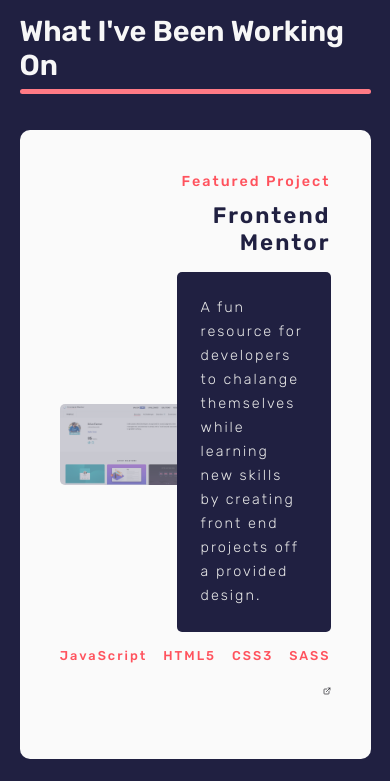
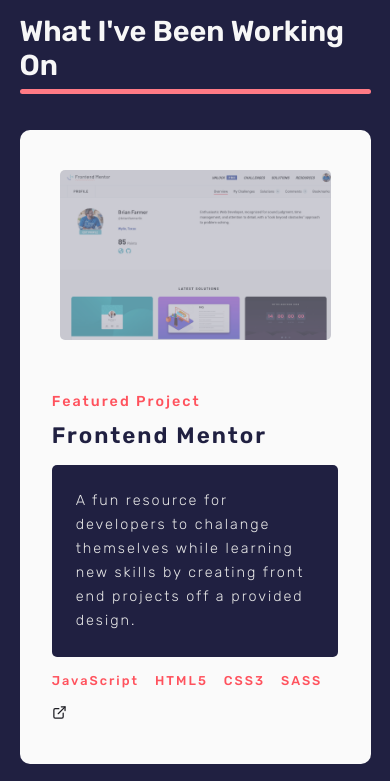
Before and after one commit to brianlfarmerllc/dev_portfolio_v3, a React (Create React App) app: page / in a window 390 px wide. Shown: the part 2200-2981 px from the top of the page. Built offline with nearby package versions, Linux system fonts and the light colour scheme; no server answers.

Commit message:
site is responsive for mobile, tablet, and extra-wide screens

```diff
--- a/src/_@media.scss
+++ b/src/_@media.scss
@@ -11,8 +11,8 @@
       }
     }
   }
+
   // about section
-
   .about-text {
     p {
       padding-right: 0;
@@ -25,6 +25,48 @@
     padding: 10rem 0;
     img {
       box-shadow: 10px 10px $lightRed;
+    }
+  }
+  //   contact section
+  .contact {
+    .contact-content {
+      @include flex(column-reverse, center, center);
+      .form-container {
+        padding: 4rem 0rem;
+      }
+    }
+  }
+}
+
+@media screen and (max-width: 945px) {
+  // work section
+  .featured {
+    @include flex(column, center, space-between);
+  }
+  .featured-content {
+    padding-top: 5rem;
+    text-align: start;
+    grid-column: 2/12;
+    .project-tech {
+      justify-content: flex-start;
+      li {
+        padding: 0rem 2rem 0rem 0rem;
+      }
+    }
+    .project-links {
+      justify-content: flex-start;
+      li {
+        a {
+          padding: 0;
+        }
+      }
+    }
+  }
+
+  .featured-img {
+    grid-column: 1/-1;
+    img {
+      opacity: 1;
     }
   }
 }
@@ -59,4 +101,8 @@
       }
     }
   }
+  //   other projects
+  .projects-content {
+    grid-template-columns: repeat(auto-fill, minmax(300px, 1fr));
+  }
 }
--- a/src/components/about/_about.scss
+++ b/src/components/about/_about.scss
@@ -44,7 +44,7 @@
   }
   ul {
     display: grid;
-    grid-template-columns: repeat(2, minmax(125px, 300px));
+    grid-template-columns: repeat(2, minmax(225px, 300px));
     padding: 0px;
     li {
       position: relative;
--- a/src/components/work/index.js
+++ b/src/components/work/index.js
@@ -195,7 +195,7 @@
                 <li>MERN</li>
                 <li>Moment</li>
                 <li>Async</li>
-                <li>React-Time-Picker</li>
+                <li>Time-Picker</li>
               </ul>
               <ul className="project-links">
                 <li>
--- a/src/index.css
+++ b/src/index.css
@@ -528,8 +528,8 @@
 .about-text ul {
   display: -ms-grid;
   display: grid;
-  -ms-grid-columns: (minmax(125px, 300px))[2];
-      grid-template-columns: repeat(2, minmax(125px, 300px));
+  -ms-grid-columns: (minmax(225px, 300px))[2];
+      grid-template-columns: repeat(2, minmax(225px, 300px));
   padding: 0px;
 }
 
@@ -1159,6 +1159,71 @@
     -webkit-box-shadow: 10px 10px #ff7a85;
             box-shadow: 10px 10px #ff7a85;
   }
+  .contact .contact-content {
+    display: -webkit-box;
+    display: -ms-flexbox;
+    display: flex;
+    -webkit-box-orient: vertical;
+    -webkit-box-direction: reverse;
+        -ms-flex-direction: column-reverse;
+            flex-direction: column-reverse;
+    -webkit-box-pack: center;
+        -ms-flex-pack: center;
+            justify-content: center;
+    -webkit-box-align: center;
+        -ms-flex-align: center;
+            align-items: center;
+  }
+  .contact .contact-content .form-container {
+    padding: 4rem 0rem;
+  }
+}
+
+@media screen and (max-width: 945px) {
+  .featured {
+    display: -webkit-box;
+    display: -ms-flexbox;
+    display: flex;
+    -webkit-box-orient: vertical;
+    -webkit-box-direction: normal;
+        -ms-flex-direction: column;
+            flex-direction: column;
+    -webkit-box-pack: center;
+        -ms-flex-pack: center;
+            justify-content: center;
+    -webkit-box-align: space-between;
+        -ms-flex-align: space-between;
+            align-items: space-between;
+  }
+  .featured-content {
+    padding-top: 5rem;
+    text-align: start;
+    -ms-grid-column: 2;
+    -ms-grid-column-span: 10;
+    grid-column: 2/12;
+  }
+  .featured-content .project-tech {
+    -webkit-box-pack: start;
+        -ms-flex-pack: start;
+            justify-content: flex-start;
+  }
+  .featured-content .project-tech li {
+    padding: 0rem 2rem 0rem 0rem;
+  }
+  .featured-content .project-links {
+    -webkit-box-pack: start;
+        -ms-flex-pack: start;
+            justify-content: flex-start;
+  }
+  .featured-content .project-links li a {
+    padding: 0;
+  }
+  .featured-img {
+    grid-column: 1/-1;
+  }
+  .featured-img img {
+    opacity: 1;
+  }
 }
 
 @media screen and (max-width: 575px) {
@@ -1208,5 +1273,9 @@
   .hero .hero-text h3::after {
     width: 100%;
   }
+  .projects-content {
+    -ms-grid-columns: (minmax(300px, 1fr))[auto-fill];
+        grid-template-columns: repeat(auto-fill, minmax(300px, 1fr));
+  }
 }
 /*# sourceMappingURL=index.css.map */
```
Also changed, not shown: 1 other file (tests, documents, lock files or other folders).
